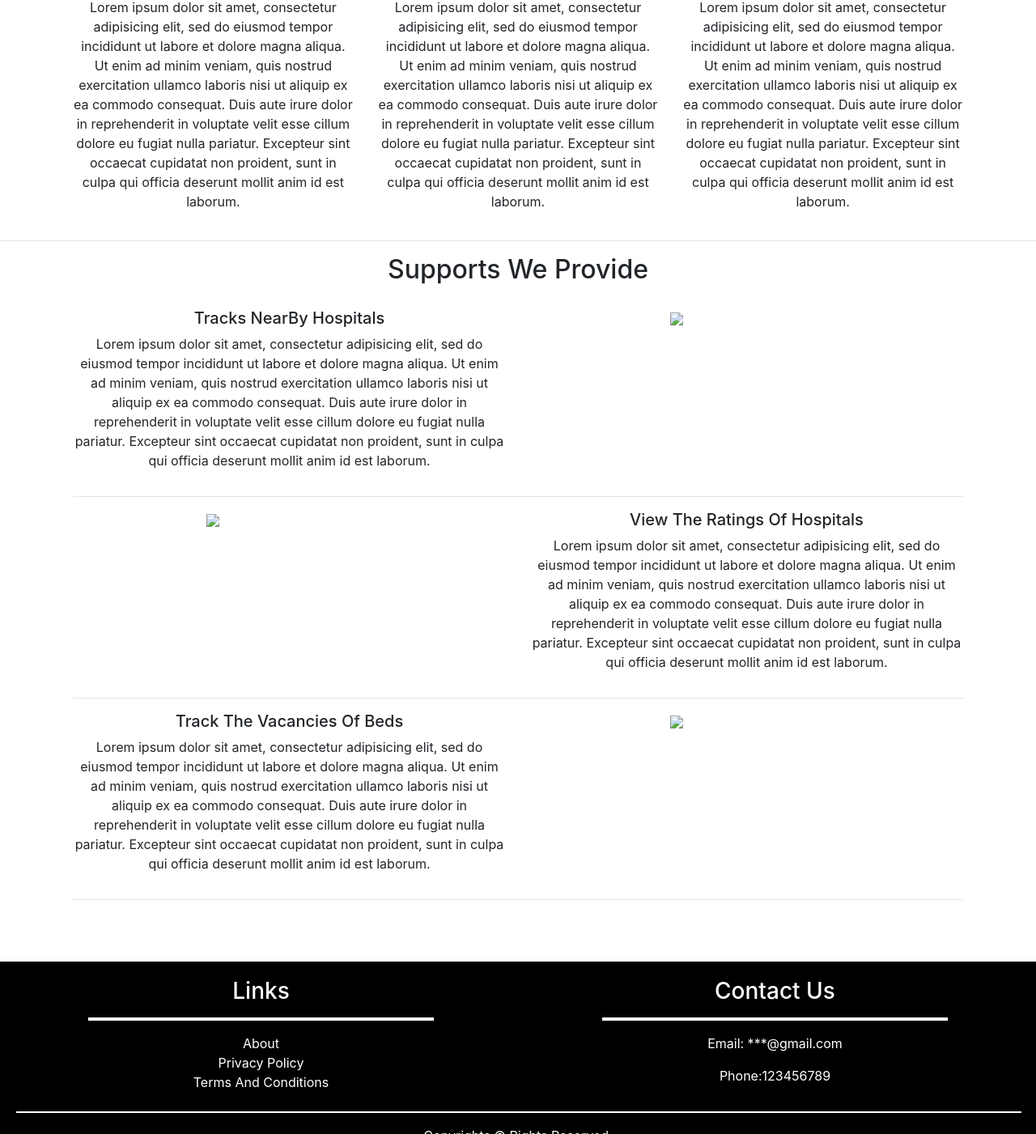
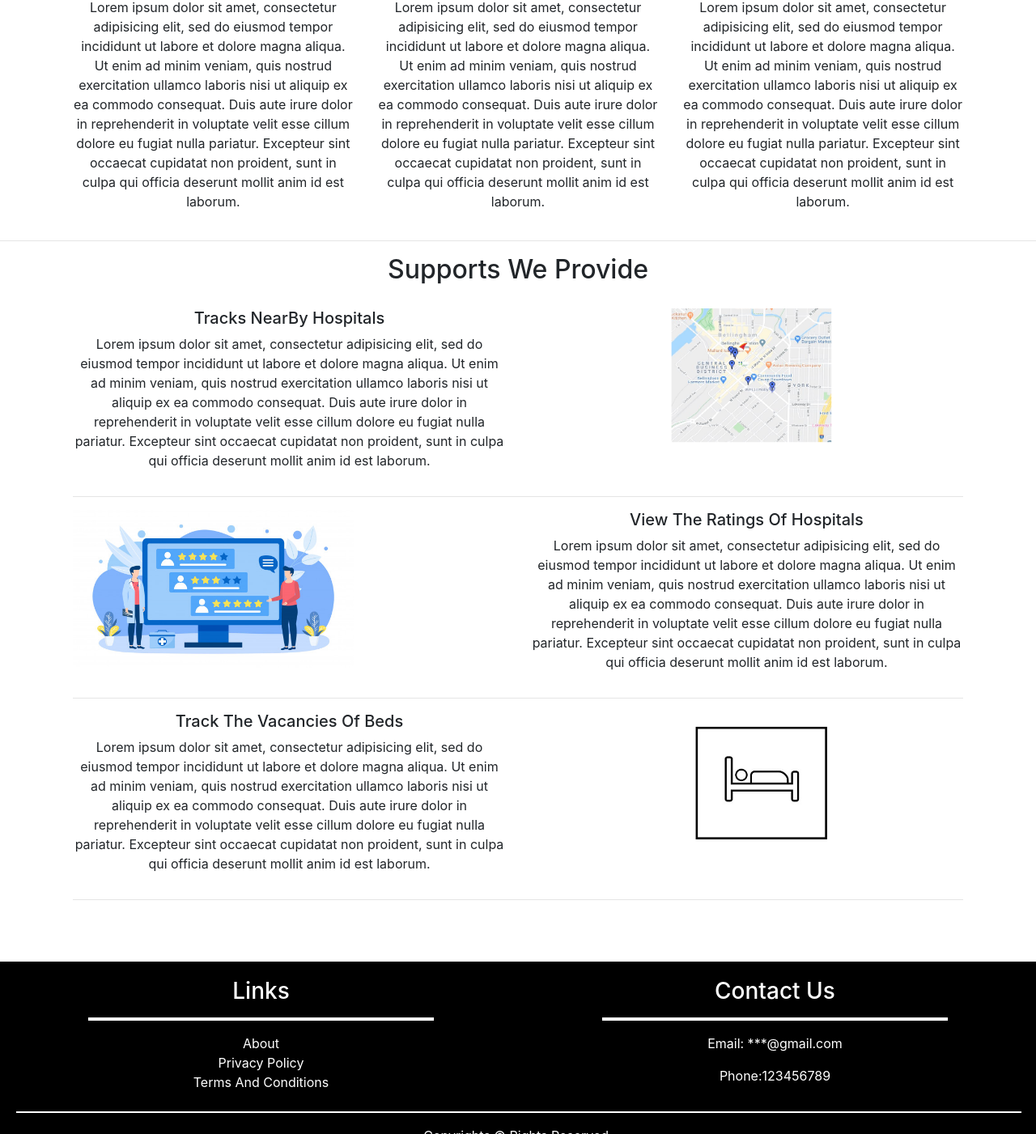
Before and after one commit to Roshini-K/Firstblog, a plain HTML site: page index.html in a window 1280 px wide. Shown: the part 638-2039 px from the top of the page at 81% size. Drawn offline with nearby package versions, Linux system fonts and the light colour scheme.

Commit message:
Update index.html

```diff
--- a/index.html
+++ b/index.html
@@ -66,14 +66,14 @@
   </ol>
   <div class="carousel-inner">
     <div class="carousel-item active">
-      <img src="images\corousel1.png" style="height: 380px"class="d-block w-100" alt="...">
+      <img src="corousel1.png" style="height: 380px"class="d-block w-100" alt="...">
       <div class="carousel-caption d-none d-md-block">
         <!--<h5>First slide label</h5>-->
         <h4>Stay Home Stay Safe<h4>
       </div>
     </div>
     <div class="carousel-item">
-      <img src="images\corousel2.png" style="height: 380px"class="d-block w-100" alt="...">
+      <img src="corousel2.png" style="height: 380px"class="d-block w-100" alt="...">
       <div class="carousel-caption d-none d-md-block">
         <!--<h5>Second slide label</h5>-->
         <h4 style="background-color: white" >Hospitals Tied Up With Us.<h4>
@@ -145,7 +145,7 @@
 				<p></p>
 			</div>
 			<div>
-				<img src="images\features1.png" style="width: 200px ;" class="img-responsive img-fluid">
+				<img src="features1.png" style="width: 200px ;" class="img-responsive img-fluid">
 			</div>
 		</div>
 		<hr>
@@ -153,7 +153,7 @@
 		<div class="row">
 
 			<div class="col-sm-4">
-				<img src="images\features2.png" style="width: 350px ;", class="img-responsive img-fluid">
+				<img src="features2.png" style="width: 350px ;", class="img-responsive img-fluid">
 			</div>
 			<div class="col-sm-2"><p></p></div>
 			<div class=" col-sm-6">
@@ -183,7 +183,7 @@
 				<p></p>
 			</div>
 			<div>
-				<img src="images\features3.png" style="width: 250px ;", class="img-responsive img-fluid">
+				<img src="features3.png" style="width: 250px ;", class="img-responsive img-fluid">
 			</div>
 		</div>
 		<hr>
```
